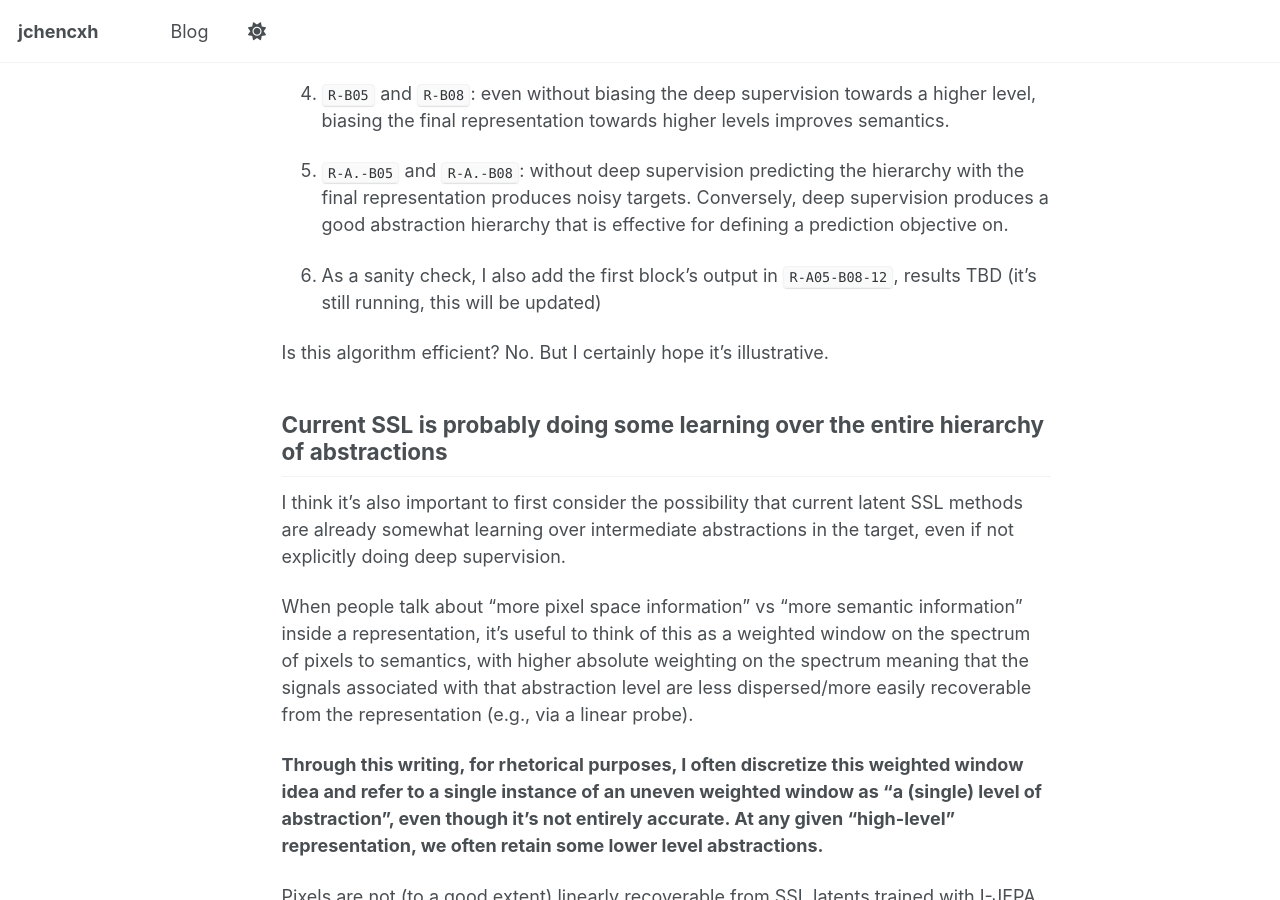
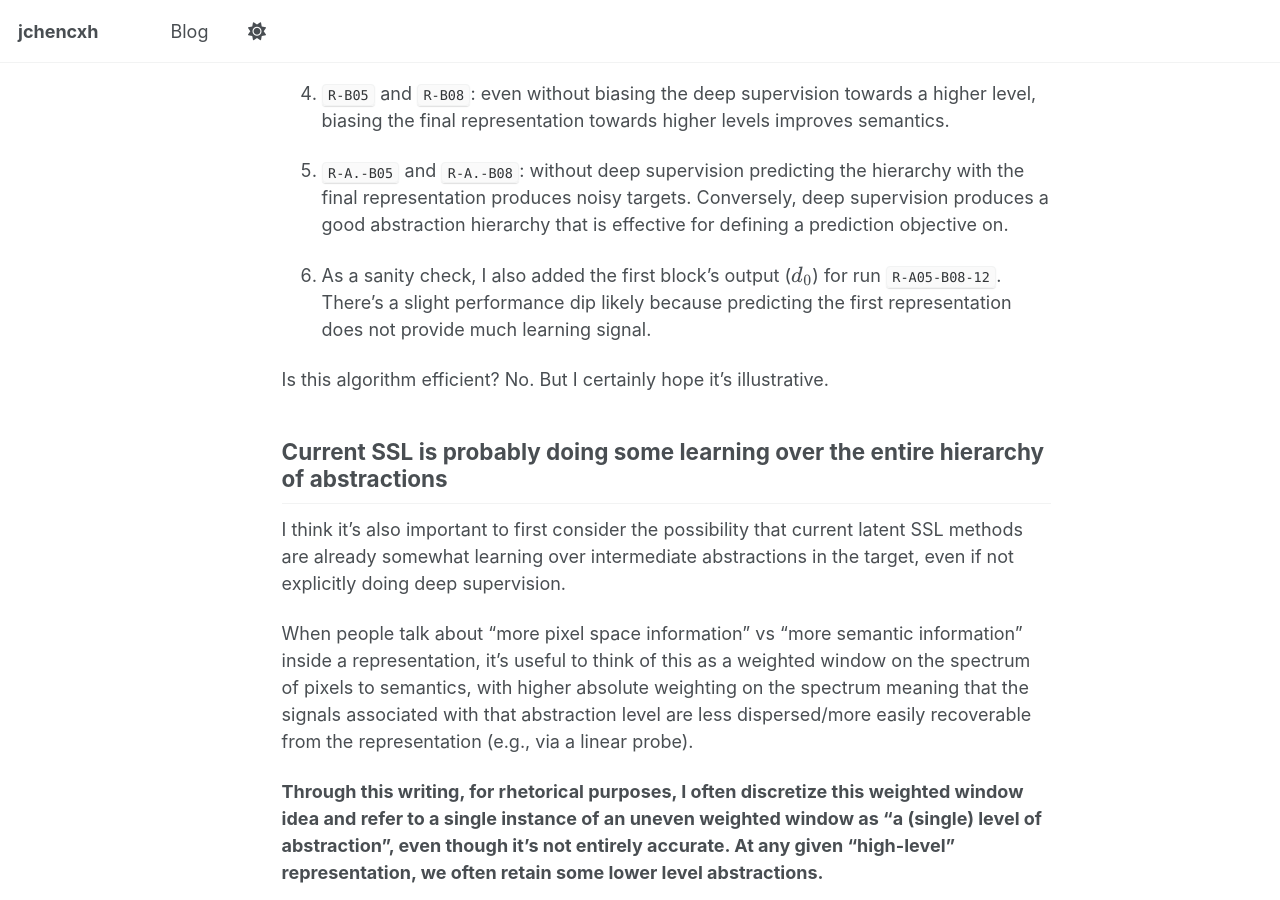
Before and after one commit to jchencxh/jchencxh.github.io, a Jekyll site: the page built from _posts/2026-03-17-constructive-self-supervised-learning-part-1.md, in a window 1280 px wide and 900 px high, scrolled down 15615 px. Built offline with Jekyll 4.4.1, drawn with Linux system fonts in a browser that asks for light colours; a script that is not in the unit is left out; some of the changed text lies outside the part shown.

Commit message:
new run info

```diff
--- a/_posts/2026-03-17-constructive-self-supervised-learning-part-1.md
+++ b/_posts/2026-03-17-constructive-self-supervised-learning-part-1.md
@@ -353,7 +353,7 @@ Unlike the larger-budget linear probe used in the original I-JEPA work, I use a
 | `R-A05-B05` | cI-JEPA, high all bias <span>&#92;((&#92;mathcal D = &#92;{d_1, &#92;dots, d_{11}&#92;})&#92;)</span> | 200 | 0.5 | 0.5 | 68.96 % |
 | `R-A08-B08` | cI-JEPA, higher all bias <span>&#92;((&#92;mathcal D = &#92;{d_1, &#92;dots, d_{11}&#92;})&#92;)</span> | 200 | 0.8 | 0.8 | 66.94 % |
 | `R-A05-B08` | cI-JEPA, high intermediate + higher final bias <span>&#92;((&#92;mathcal D = &#92;{d_1, &#92;dots, d_{11}&#92;})&#92;)</span>| 200 | 0.5 | 0.8 | **70.06 %** |
-| `R-A05-B08-12` | cI-JEPA, high intermediate + higher final bias <span>&#92;((&#92;mathcal D = &#92;{d_0, &#92;dots, d_{11}&#92;})&#92;)</span>| 200 | TBD | TBD | TBD |
+| `R-A05-B08-12` | cI-JEPA, high intermediate + higher final bias (depth 0 added) <span>&#92;((&#92;mathcal D = &#92;{d_0, &#92;dots, d_{11}&#92;})&#92;)</span>| 200 | 0.5 | 0.8 | 69.1% |
 | `R-B05` | cI-JEPA, high final bias <span>&#92;((&#92;mathcal D = &#92;{d_1, &#92;dots, d_{11}&#92;})&#92;)</span> | 200 | <span>&#92;(&#92;frac{1}{11}&#92;)</span> (uniform) | 0.5 | 68.42 % |
 | `R-B08` | cI-JEPA, higher final bias <span>&#92;((&#92;mathcal D = &#92;{d_1, &#92;dots, d_{11}&#92;})&#92;)</span> | 200 | <span>&#92;(&#92;frac{1}{11}&#92;)</span> (uniform) | 0.8 | 69.36 % |
 | `R-A05-B10` | cI-JEPA, high intermediate bias + final doesn't predict hierarchy <span>&#92;((&#92;mathcal D = &#92;{d_1, &#92;dots, d_{11}&#92;})&#92;)</span> | 200 | 0.5 | 1.0 | 69.22 % |
@@ -379,7 +379,7 @@ As a reminder:
 
 5. `R-A.-B05` and `R-A.-B08`: without deep supervision predicting the hierarchy with the final representation produces noisy targets. Conversely, deep supervision produces a good abstraction hierarchy that is effective for defining a prediction objective on.
 
-6. As a sanity check, I also add the first block's output in `R-A05-B08-12`, results TBD (it's still running, this will be updated)
+6. As a sanity check, I also added the first block's output (<span>&#92;(d_0&#92;)</span>) for run `R-A05-B08-12`. There's a slight performance dip likely because predicting the first representation does not provide much learning signal.
 
 Is this algorithm efficient? No. But I certainly hope it's illustrative.
 
```
